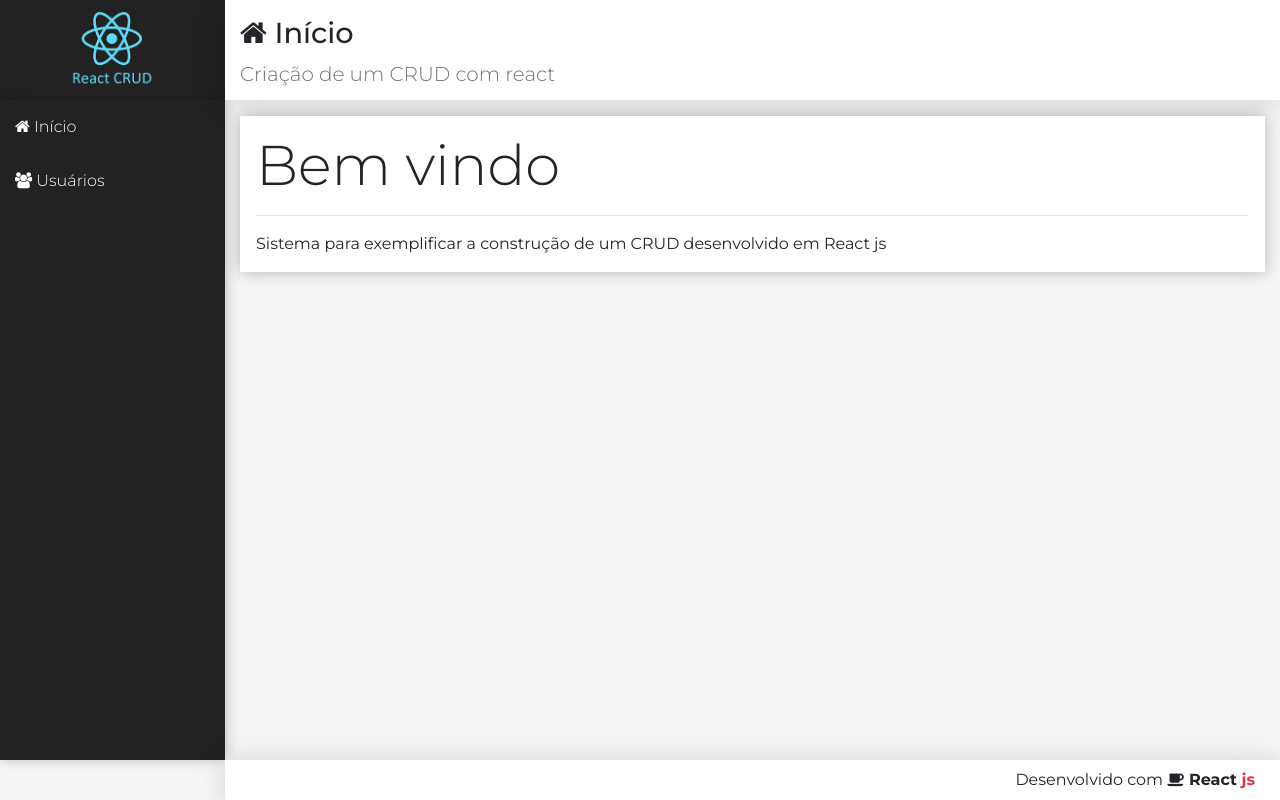
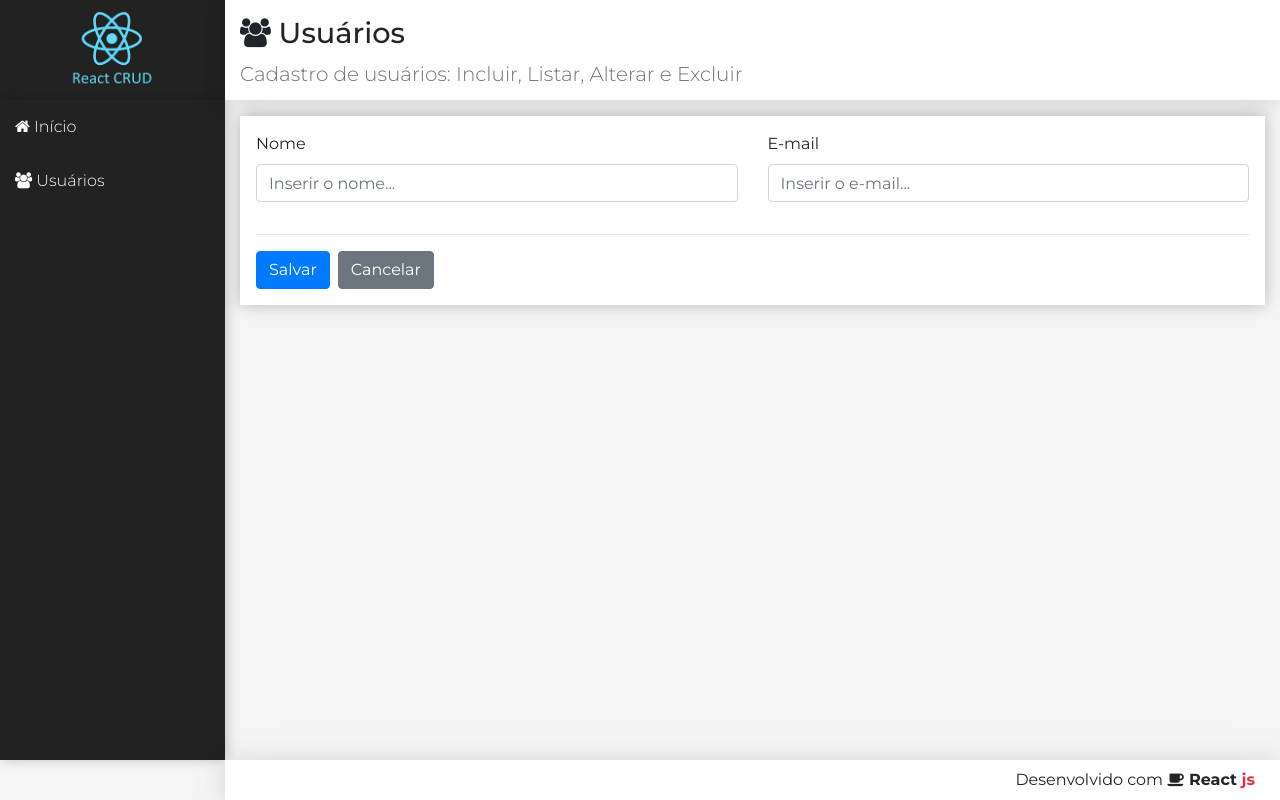
Before and after one commit to lucasspeixoto/react_crud, a React (Create React App) app in the folder frontend/: page /#/users in a window 1280 px wide. Built offline with nearby package versions, Linux system fonts and the light colour scheme.

Commit message:
Finalização do formulário e das funções para salvar, cancelar e renderizar o formulário

```diff
--- a/frontend/src/components/templates/Logo.jsx
+++ b/frontend/src/components/templates/Logo.jsx
@@ -1,12 +1,12 @@
 import './Logo.css'
 import logo from '../../assets/images/logo.png'
 import React from 'react'
-
+import { Link } from 'react-router-dom'
 
 //eslint-disable-next-line
 export default props =>
     <aside className="logo">
-        <a href="/" className="logo">
+        <Link to="/" className="logo">
             <img src={logo} alt="logo" />
-        </a>
+        </Link>
     </aside>
--- a/frontend/src/components/templates/Nav.jsx
+++ b/frontend/src/components/templates/Nav.jsx
@@ -1,16 +1,16 @@
 import './Nav.css'
 import React from 'react'
-
+import { Link } from 'react-router-dom'
 //eslint-disable-next-line
 export default props =>
     <header className="menu-area">
         <nav className="menu">
             {/* REFATORAR igual em Header.jsx - Criar novo componente, importar nesse arquivo e passar os parâmetros */}
-            <a href="#/">
+            <Link to="/">
                 <i className="fa fa-home"></i> Início
-            </a>
-            <a href="#/users">
+            </Link>
+            <Link to="/users">
                 <i className="fa fa-users"></i> Usuários
-            </a>
+            </Link>
         </nav>
     </header>
--- /dev/null
+++ b/frontend/src/components/user/UserCrud.jsx
@@ -0,0 +1,111 @@
+import React, { Component } from 'react'
+import axios from 'axios'
+import Main from '../templates/Main'
+
+const headerProps = {
+    icon: 'users',
+    title: 'Usuários',
+    subtitle: 'Cadastro de usuários: Incluir, Listar, Alterar e Excluir'
+}
+
+/*Criação do estado inicial do componente, para clicar em cancelar no
+formulário, ele restaurar o estado inicial */
+const baseUrl = 'http://localhost:3001/users'
+const initialState = {
+    user: { name: '', email: '' },
+    list: []
+}
+
+export default class UserCrud extends Component {
+
+    state = { ...initialState }
+
+    clear() {
+        this.setState({ user: initialState.user })
+    }
+
+    /* Incluir novo usuário e alterar usuário */
+    save() {
+        const user = this.state.user
+        const method = user.id ? 'put' : 'post' //user.id ? = id válido (!=0)
+        const url = user.id ? `${baseUrl}/${user.id}` : baseUrl
+        //Axios é uma API http client baseado em promisse
+        axios[method](url, user)
+            .then(resp => {
+                const list = this.getUpdatedList(resp.data)
+                //Depois de adicionar vamos limpar o formulário
+                this.setState(({ user: initialState.user, list }))
+            })
+    }
+
+    getUpdatedList(user) {
+        //Obtendo uma lista excluindo o usuário que foi passado
+        const list = this.state.list.filter(u => u.id !== user.id)
+
+        //Readicionar esse usuário, porem na primeira posição
+        list.unshift(user)
+
+        return list
+    }
+
+    //Atualizar os nossos campos
+    updateField(event) {
+        const user = { ...this.state.user }
+        user[event.target.name] = event.target.value //Serva tanto para input de nome quanto de e-mail
+        this.setState({ user })
+
+    }
+
+    renderForm() {
+        return (
+            <div className="form">
+                <div className="row">
+                    {/* Nome */}
+                    <div className="col-12 col-md-6">
+                        <div className="form-group">
+                            <label>Nome</label>
+                            <input type="text" className="form-control"
+                                name="name"
+                                value={this.state.user.name}
+                                onChange={e => this.updateField(e)}
+                                placeholder="Inserir o nome..." />
+                        </div>
+                    </div>
+
+                    {/* E-mail */}
+                    <div className="col-12 col-md-6">
+                        <div className="form-group">
+                            <label>E-mail</label>
+                            <input type="text" className="form-control"
+                                name="email"
+                                value={this.state.user.email}
+                                onChange={e => this.updateField(e)}
+                                placeholder="Inserir o e-mail..." />
+                        </div>
+                    </div>
+                </div>
+                <hr />
+                <div className="row">
+                    <div className="col-12 d-flex justify-content">
+                        <button className="btn btn-primary"
+                            onClick={e => this.save(e)}>
+                            Salvar
+                        </button>
+                        <button className="btn btn-secondary ml-2"
+                            onClick={e => this.clear(e)}>
+                            Cancelar
+                        </button>
+                    </div>
+                </div>
+            </div>
+        )
+    }
+
+    render() {
+        return (
+            <Main {...headerProps}>
+                {this.renderForm()}
+            </Main>
+        )
+    }
+}
--- a/frontend/src/main/App.jsx
+++ b/frontend/src/main/App.jsx
@@ -2,19 +2,22 @@ import 'bootstrap/dist/css/bootstrap.min.css'
 import 'font-awesome/css/font-awesome.min.css'
 import './App.css'
 import React from 'react'
+import { HashRouter } from 'react-router-dom'
+//No lugar do HashRouter, podemos usar o BrowserRouter, o que pode gerar problemas em produção
 
 //import Header from '../components/templates/Header'
 import Logo from '../components/templates/Logo'
 import Nav from '../components/templates/Nav'
-import Home from '../components/home/Home'
+import Routes from './Routes'
 import Footer from '../components/templates/Footer'
 
 //eslint-disable-next-line
 export default props =>
-    <div className="app">
-        <Logo />
-        <Nav />
-        <Home />
-        <Footer />
-
-    </div>
+    <HashRouter>
+        <div className="app">
+            <Logo />
+            <Nav />
+            <Routes />
+            <Footer />
+        </div>
+    </HashRouter>
--- /dev/null
+++ b/frontend/src/main/Routes.jsx
@@ -0,0 +1,15 @@
+import React from 'react'
+import { Switch, Route, Redirect} from 'react-router'
+/* As routas vão fazer o mapeamento entre as url's e os componentes
+ou seja, cada url vai renderizar determinados componentes na tela */
+
+import Home from '../components/home/Home'
+import UserCrud from '../components/user/UserCrud'
+
+export default props =>
+    <Switch>
+        <Route exact path='/' component={Home} />
+        <Route path='/users' component={UserCrud} />
+        {/* Caso não caia em nenhuma rota anterior redireciona para Home */}
+        <Redirect from='*' to='/' />
+    </Switch>
```
Also changed, not shown: 1 other file (tests, documents, lock files or other folders).
